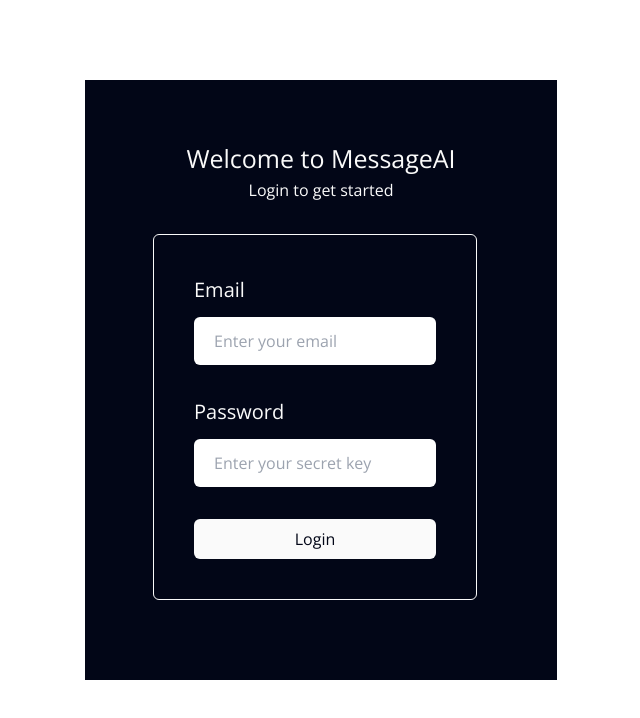
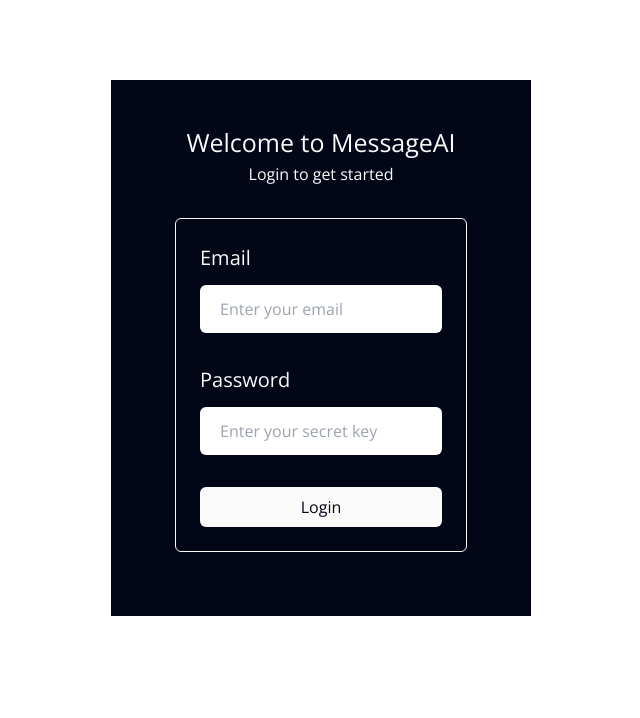
Before and after one commit to Jude-dev46/messageAI, a React (Create React App) app: page / in a window 1280 px wide. Shown: the top 718 px of the page, without its empty margins (319-959 px from the left). Built offline with nearby package versions, Linux system fonts and the light colour scheme.

Commit message:
fixed input

```diff
--- a/src/App.js
+++ b/src/App.js
@@ -105,7 +105,7 @@
   };
 
   return (
-    <div className="flex">
+    <div className={`flex ${!isAuth ? "flex-col" : ""}`}>
       <div className="hidden">
         <OfflineDetector />
       </div>
--- a/src/components/Auth.jsx
+++ b/src/components/Auth.jsx
@@ -19,14 +19,14 @@
   };
 
   return (
-    <section className="bg-slate-950 max-h-screen text-white mx-auto flex flex-col items-center md:mt-20 p-20">
+    <section className="bg-slate-950 max-h-screen text-white md:mx-auto flex flex-col items-center m-4 mt-24 md:mt-20 p-16">
       <div className="w-56 lg:w-full flex flex-col items-center -mt-5 mb-8">
         <h1 className="text-xl md:text-2xl font-sans">Welcome to MessageAI</h1>
         <p>Login to get started</p>
       </div>
       <form
         onSubmit={submitHandler}
-        className="flex flex-col gap-3 border rounded-md p-10 -ml-3"
+        className="flex flex-col gap-3 border rounded-md p-6"
       >
         <div className="flex flex-col gap-3 mb-5">
           <label htmlFor="Email" className="text-xl font-sans">
--- a/src/components/Main.jsx
+++ b/src/components/Main.jsx
@@ -39,7 +39,7 @@
           <input
             placeholder="Send a message..."
             type="text"
-            className="w-3/4 lg:w-2/4 mt-1 block break-words px-3 py-2 bg-white border rounded-md shadow-sm placeholder-slate-950"
+            className="w-3/4 lg:w-2/4 mt-1 block px-3 py-2 bg-white border rounded-md shadow-sm placeholder-slate-950"
             value={value}
             onChange={(e) => {
               e.preventDefault();
@@ -48,7 +48,7 @@
           />
           <button
             onClick={getMessages}
-            className="absolute right-16 bottom-2 md:right-32 lg:right-80 lg:mr-3"
+            className="absolute right-16 bottom-2 md:right-32 lg:right-80 lg:mr-3 hover:bg-slate-950 hover:px-1 hover:rounded-md hover:text-white"
           >
             &#10146;
           </button>
```
